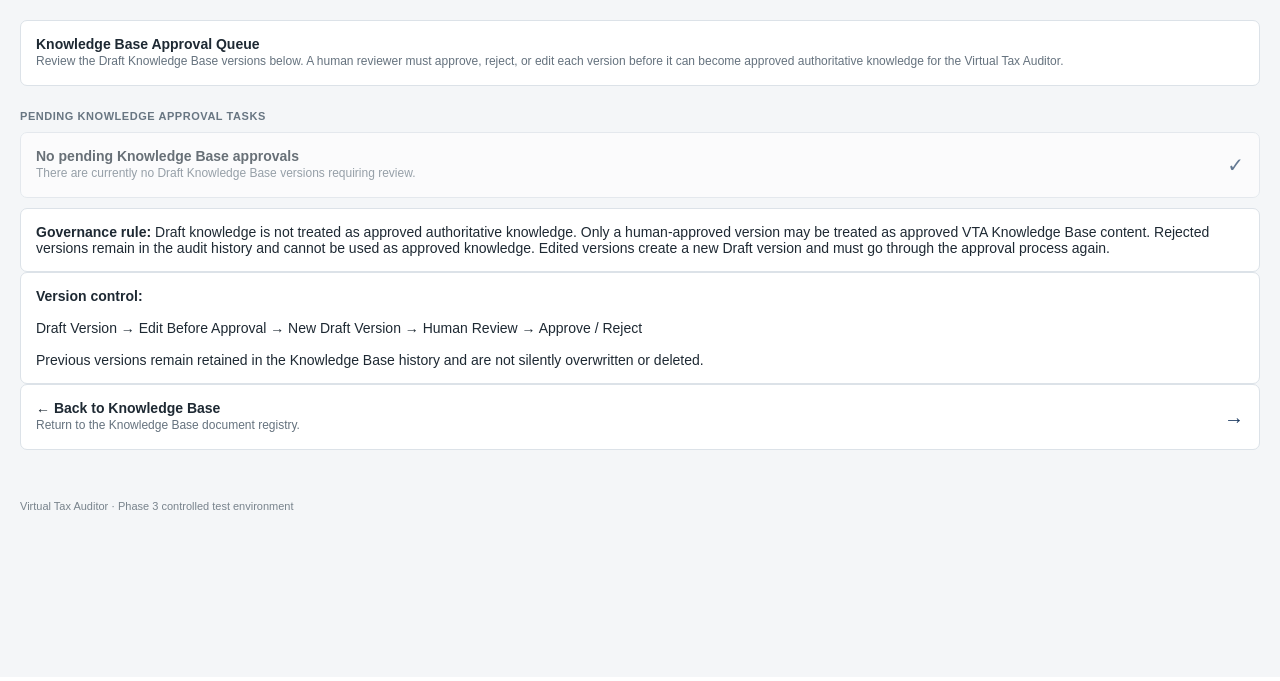
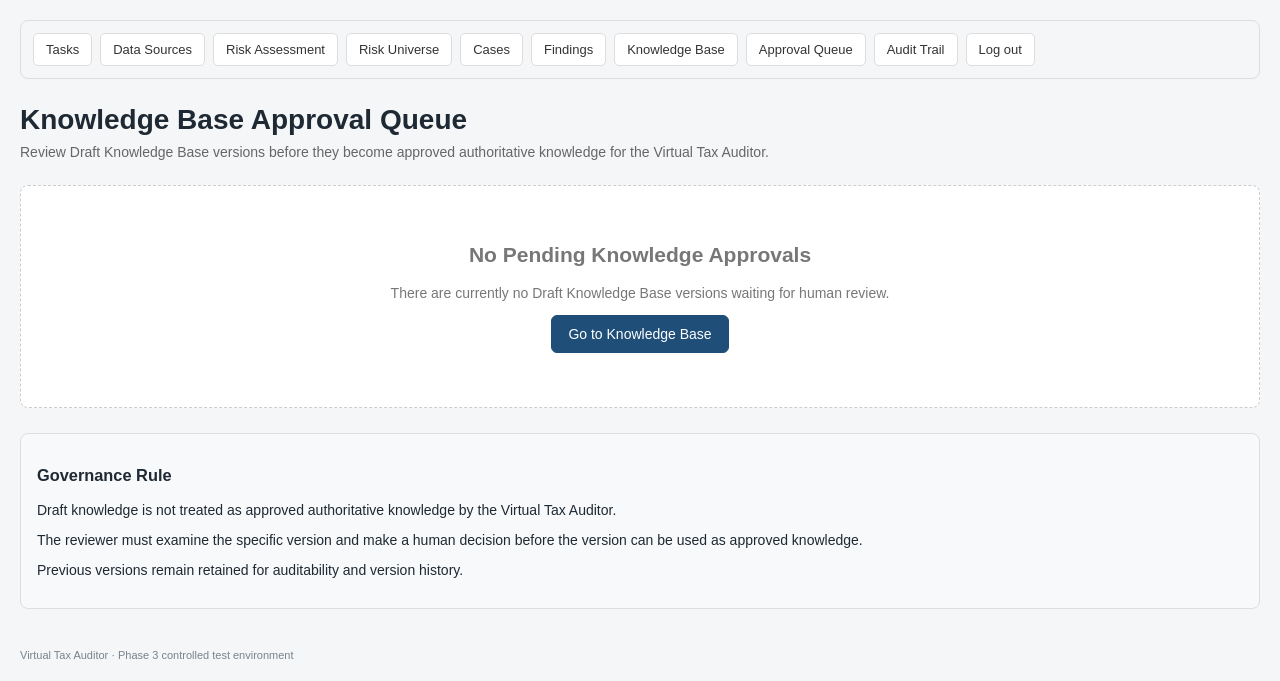
Before and after one commit to Jackug/virtual-tax-auditor-phase3, a Flask app: page /knowledge-base/approvals in a window 1280 px wide. Shown: the part 123-804 px from the top of the page. Before the commit the page ends 633 px from the top, so only its background shows below. Run offline with Flask 3, Linux system fonts and the light colour scheme; the visitor is signed in with stand-in values (Sample User, id 1); data that the repository does not hold is empty.

Commit message:
Update knowledge_approval_queue.html

```diff
--- a/templates/knowledge_approval_queue.html
+++ b/templates/knowledge_approval_queue.html
@@ -2,370 +2,492 @@
 
 {% block content %}
 
-<div class="notice">
-  <b>Knowledge Base Approval Queue</b>
+<style>
+    .approval-header {
+        display: flex;
+        justify-content: space-between;
+        align-items: flex-start;
+        gap: 20px;
+        margin-bottom: 25px;
+        flex-wrap: wrap;
+    }
 
-  <div class="muted">
-    Review the Draft Knowledge Base versions below. A human reviewer must
-    approve, reject, or edit each version before it can become approved
-    authoritative knowledge for the Virtual Tax Auditor.
-  </div>
+    .approval-header h1 {
+        margin: 0 0 8px 0;
+    }
+
+    .approval-header p {
+        margin: 0;
+        color: #666;
+    }
+
+    .approval-nav {
+        display: flex;
+        flex-wrap: wrap;
+        gap: 8px;
+        margin-bottom: 25px;
+        padding: 12px;
+        background: #f5f6f8;
+        border: 1px solid #ddd;
+        border-radius: 8px;
+    }
+
+    .approval-nav a {
+        text-decoration: none;
+        padding: 8px 12px;
+        border-radius: 5px;
+        color: #333;
+        background: white;
+        border: 1px solid #ddd;
+        font-size: 13px;
+    }
+
+    .approval-card {
+        background: white;
+        border: 1px solid #ddd;
+        border-left: 6px solid #c58a00;
+        border-radius: 8px;
+        padding: 22px;
+        margin-bottom: 20px;
+    }
+
+    .approval-card h2 {
+        margin-top: 0;
+    }
+
+    .approval-grid {
+        display: grid;
+        grid-template-columns: repeat(2, minmax(250px, 1fr));
+        gap: 12px 25px;
+    }
+
+    .approval-field {
+        padding: 7px 0;
+    }
+
+    .approval-field strong {
+        display: inline-block;
+        min-width: 150px;
+    }
+
+    .approval-actions {
+        display: flex;
+        gap: 10px;
+        flex-wrap: wrap;
+        margin-top: 20px;
+        padding-top: 18px;
+        border-top: 1px solid #ddd;
+    }
+
+    .approval-btn {
+        display: inline-block;
+        padding: 10px 16px;
+        border-radius: 6px;
+        text-decoration: none;
+        border: 1px solid #ccc;
+        background: white;
+        color: #222;
+        cursor: pointer;
+    }
+
+    .approval-btn-primary {
+        background: #1f4e79;
+        color: white;
+        border-color: #1f4e79;
+    }
+
+    .approval-btn-success {
+        background: #217346;
+        color: white;
+        border-color: #217346;
+    }
+
+    .approval-empty {
+        padding: 40px;
+        text-align: center;
+        border: 1px dashed #ccc;
+        border-radius: 8px;
+        color: #777;
+        background: white;
+    }
+
+    .approval-notice {
+        margin-top: 25px;
+        padding: 16px;
+        background: #f8f9fa;
+        border: 1px solid #ddd;
+        border-radius: 8px;
+    }
+
+    .muted {
+        color: #777;
+        font-size: 13px;
+    }
+
+    .status-draft {
+        display: inline-block;
+        padding: 4px 9px;
+        border-radius: 20px;
+        background: #fff3cd;
+        color: #856404;
+        font-size: 12px;
+        font-weight: 600;
+    }
+
+    @media (max-width: 800px) {
+        .approval-grid {
+            grid-template-columns: 1fr;
+        }
+
+        .approval-field strong {
+            display: block;
+            margin-bottom: 3px;
+        }
+    }
+</style>
+
+
+<!-- =========================================================
+     NAVIGATION
+     ========================================================= -->
+
+<div class="approval-nav">
+
+    <a href="{{ url_for('tasks') }}">
+        Tasks
+    </a>
+
+    <a href="{{ url_for('data_sources') }}">
+        Data Sources
+    </a>
+
+    <a href="{{ url_for('risk_assessment') }}">
+        Risk Assessment
+    </a>
+
+    <a href="{{ url_for('risk_universe') }}">
+        Risk Universe
+    </a>
+
+    <a href="{{ url_for('cases') }}">
+        Cases
+    </a>
+
+    <a href="{{ url_for('findings_queue') }}">
+        Findings
+    </a>
+
+    <a href="{{ url_for('knowledge_base') }}">
+        Knowledge Base
+    </a>
+
+    <a href="{{ url_for('knowledge_approval_queue') }}">
+        Approval Queue
+    </a>
+
+    <a href="{{ url_for('audit_log') }}">
+        Audit Trail
+    </a>
+
+    <a href="{{ url_for('logout') }}">
+        Log out
+    </a>
+
 </div>
 
 
-<h3 class="section-title">Pending Knowledge Approval Tasks</h3>
+<!-- =========================================================
+     HEADER
+     ========================================================= -->
 
+<div class="approval-header">
+
+    <div>
+
+        <h1>
+            Knowledge Base Approval Queue
+        </h1>
+
+        <p>
+            Review Draft Knowledge Base versions before they become
+            approved authoritative knowledge for the Virtual Tax Auditor.
+        </p>
+
+    </div>
+
+</div>
+
+
+<!-- =========================================================
+     PENDING APPROVALS
+     ========================================================= -->
 
 {% if pending %}
 
     {% for item in pending %}
 
-  <div class="card"
-       style="margin-bottom:20px; border-left:6px solid #c0392b;">
+    <div class="approval-card">
 
-    <div>
-
-      <h3 style="margin-top:0;">
+        <h2>
             {{ item['title'] }}
-      </h3>
+        </h2>
 
 
-      <div class="muted" style="margin-bottom:15px;">
+        <div class="muted" style="margin-bottom:18px;">
 
-        <b>Reference:</b>
-        {{ item['document_ref'] }}
+            Reference:
+            <strong>{{ item['document_ref'] }}</strong>
 
             &nbsp; | &nbsp;
 
-        <b>Version:</b>
-        v{{ item['version_number'] }}
+            Version:
+            <strong>v{{ item['version_number'] }}</strong>
 
             &nbsp; | &nbsp;
 
-        <b>Status:</b>
+            Status:
+            <span class="status-draft">
                 {{ item['version_status'] }}
+            </span>
 
         </div>
 
 
+        <div class="approval-grid">
+
+            <div class="approval-field">
+
+                <strong>
+                    Knowledge Category:
+                </strong>
+
+                {{ item['category'] }}
+
+            </div>
+
+
+            <div class="approval-field">
+
+                <strong>
+                    Document Type:
+                </strong>
+
+                {{ item['document_type'] }}
+
+            </div>
+
+
+            <div class="approval-field">
+
+                <strong>
+                    Tax Type:
+                </strong>
+
+                {{ item['tax_type'] or 'General' }}
+
+            </div>
+
+
+            <div class="approval-field">
+
+                <strong>
+                    Issuing Authority:
+                </strong>
+
+                {{ item['issuing_authority'] or 'Not specified' }}
+
+            </div>
+
+
+            <div class="approval-field">
+
+                <strong>
+                    Effective Date:
+                </strong>
+
+                {{ item['effective_date'] or 'Not specified' }}
+
+            </div>
+
+
+            <div class="approval-field">
+
+                <strong>
+                    Expiry Date:
+                </strong>
+
+                {{ item['expiry_date'] or 'Not specified' }}
+
+            </div>
+
+
+            <div class="approval-field">
+
+                <strong>
+                    Uploaded By:
+                </strong>
+
+                {{ item['uploaded_by'] }}
+
+            </div>
+
+
+            <div class="approval-field">
+
+                <strong>
+                    Uploaded At:
+                </strong>
+
+                {{ item['uploaded_at'] }}
+
+            </div>
+
+
+            <div class="approval-field">
+
+                <strong>
+                    Original File:
+                </strong>
+
+                {{ item['original_filename'] }}
+
+            </div>
+
+        </div>
+
+
+        {% if item['description'] %}
+
+        <div style="margin-top:18px;">
+
+            <strong>
+                Description
+            </strong>
+
             <p>
-        <b>Knowledge Category:</b>
-        {{ item['category'] }}
+                {{ item['description'] }}
             </p>
 
+        </div>
 
-      <p>
-        <b>Document Type:</b>
-        {{ item['document_type'] }}
-      </p>
-
-
-      <p>
-        <b>Tax Type:</b>
-        {{ item['tax_type'] or 'General' }}
-      </p>
-
-
-      <p>
-        <b>Issuing Authority / Source:</b>
-        {{ item['issuing_authority'] or 'Not specified' }}
-      </p>
-
-
-      <p>
-        <b>Effective Date:</b>
-        {{ item['effective_date'] or 'Not specified' }}
-      </p>
-
-
-      <p>
-        <b>Expiry / End Date:</b>
-        {{ item['expiry_date'] or 'Not specified' }}
-      </p>
-
-
-      <p>
-        <b>Description:</b>
-        {{ item['description'] or 'Not specified' }}
-      </p>
-
-
-      <p>
-        <b>Original File:</b>
-        {{ item['original_filename'] }}
-      </p>
-
-
-      <p>
-        <b>Uploaded By:</b>
-        {{ item['uploaded_by'] }}
-
-        &nbsp; | &nbsp;
-
-        <b>Uploaded At:</b>
-        {{ item['uploaded_at'] }}
-      </p>
+        {% endif %}
 
 
         {% if item['change_summary'] %}
 
+        <div style="margin-top:18px;">
+
+            <strong>
+                Change Summary
+            </strong>
+
             <p>
-        <b>Change Summary:</b>
                 {{ item['change_summary'] }}
             </p>
+
+        </div>
 
         {% endif %}
 
 
-      <p>
+        <!-- =================================================
+             REVIEW ACTIONS
+             ================================================= -->
 
-        <a href="{{ url_for(
+        <div class="approval-actions">
+
+            <a
+                class="approval-btn"
+                href="{{ url_for(
                     'knowledge_base_version_download',
                     document_id=item['id'],
                     version_number=item['version_number']
-        ) }}">
-          Download document for review
-        </a>
-
-        &nbsp; | &nbsp;
-
-        <a href="{{ url_for(
-            'knowledge_base_versions',
-            document_id=item['id']
-        ) }}">
-          View version history
-        </a>
-
-      </p>
-
-    </div>
-
-
-    <hr style="margin:20px 0;">
-
-
-    <form method="post"
-          action="{{ url_for(
-              'knowledge_base_review',
-              document_id=item['id']
-          ) }}">
-
-
-      <label for="comments_{{ item['id'] }}">
-
-        <b>
-          Reviewer Comments / Decision Rationale *
-        </b>
-
-      </label>
-
-
-      <textarea
-        id="comments_{{ item['id'] }}"
-        name="comments"
-        rows="5"
-        required
-        style="
-          width:100%;
-          box-sizing:border-box;
-          margin-top:8px;
-        "
-        placeholder="Enter the reason for approving or rejecting this Knowledge Base version."
-      ></textarea>
-
-
-      <div
-        style="
-          margin-top:15px;
-          display:flex;
-          gap:10px;
-          flex-wrap:wrap;
-          align-items:center;
-        "
+                ) }}"
             >
-
-
-        <!-- EDIT BEFORE APPROVAL -->
-
-        <a
-          href="{{ url_for(
-              'knowledge_base_edit',
-              document_id=item['id']
-          ) }}"
-          style="
-            display:inline-block;
-            padding:8px 14px;
-            text-decoration:none;
-            border:1px solid #777;
-            border-radius:4px;
-            background:#f4f4f4;
-            color:#111;
-          "
-        >
-          ✎ Edit Before Approval
+                Download Document
             </a>
 
 
-        <!-- APPROVE -->
-
-        <button
-          type="submit"
-          name="decision"
-          value="Approve"
-          onclick="
-            return confirm(
-              'Approve this Knowledge Base version?'
-            );
-          "
+            <a
+                class="approval-btn"
+                href="{{ url_for(
+                    'knowledge_base_versions',
+                    document_id=item['id']
+                ) }}"
             >
-          ✓ Approve Version
-        </button>
+                View Version History
+            </a>
 
 
-        <!-- REJECT -->
-
-        <button
-          type="submit"
-          name="decision"
-          value="Reject"
-          onclick="
-            return confirm(
-              'Reject this Knowledge Base version?'
-            );
-          "
+            <a
+                class="approval-btn approval-btn-primary"
+                href="{{ url_for(
+                    'knowledge_base_versions',
+                    document_id=item['id']
+                ) }}"
             >
-          ✕ Reject Version
-        </button>
-
+                Review Version →
+            </a>
 
         </div>
-
-
-    </form>
-
-
-    <div
-      class="muted"
-      style="
-        margin-top:15px;
-        padding:12px;
-        border-left:3px solid #777;
-      "
-    >
-
-      <b>Edit Before Approval:</b>
-
-      If the reviewer identifies an error, omission, outdated information,
-      incorrect metadata, or another amendment that should be made before
-      approval, select <b>Edit Before Approval</b>.
-
-      <br><br>
-
-      The original version will not be overwritten.
-
-      <br><br>
-
-      The amendment will be registered as a new Draft version and must go
-      through human approval again.
-
-    </div>
-
 
     </div>
 
     {% endfor %}
 
-
 {% else %}
 
+    <div class="approval-empty">
 
-  <div class="task" style="opacity:.65">
+        <h2>
+            No Pending Knowledge Approvals
+        </h2>
 
-    <div>
+        <p>
+            There are currently no Draft Knowledge Base versions
+            waiting for human review.
+        </p>
 
-      <b>
-        No pending Knowledge Base approvals
-      </b>
-
-      <div class="muted">
-        There are currently no Draft Knowledge Base versions requiring review.
-      </div>
+        <p>
+            <a
+                href="{{ url_for('knowledge_base') }}"
+                class="approval-btn approval-btn-primary"
+            >
+                Go to Knowledge Base
+            </a>
+        </p>
 
     </div>
-
-    <div class="arrow">
-      ✓
-    </div>
-
-  </div>
-
 
 {% endif %}
 
 
-<div class="notice">
+<!-- =========================================================
+     GOVERNANCE RULE
+     ========================================================= -->
 
-  <b>Governance rule:</b>
+<div class="approval-notice">
 
-  Draft knowledge is not treated as approved authoritative knowledge.
+    <h3>
+        Governance Rule
+    </h3>
 
-  Only a human-approved version may be treated as approved VTA Knowledge Base
-  content.
+    <p>
+        Draft knowledge is not treated as approved authoritative
+        knowledge by the Virtual Tax Auditor.
+    </p>
 
-  Rejected versions remain in the audit history and cannot be used as approved
-  knowledge.
+    <p>
+        The reviewer must examine the specific version and make
+        a human decision before the version can be used as
+        approved knowledge.
+    </p>
 
-  Edited versions create a new Draft version and must go through the approval
-  process again.
+    <p>
+        Previous versions remain retained for auditability and
+        version history.
+    </p>
 
 </div>
 
-
-<div class="notice">
-
-  <b>Version control:</b>
-
-  <br><br>
-
-  Draft Version
-  →
-  Edit Before Approval
-  →
-  New Draft Version
-  →
-  Human Review
-  →
-  Approve / Reject
-
-  <br><br>
-
-  Previous versions remain retained in the Knowledge Base history and are not
-  silently overwritten or deleted.
-
-</div>
-
-
-<a
-  class="task"
-  href="{{ url_for('knowledge_base') }}"
->
-
-  <div>
-
-    <b>
-      ← Back to Knowledge Base
-    </b>
-
-    <div class="muted">
-      Return to the Knowledge Base document registry.
-    </div>
-
-  </div>
-
-  <div class="arrow">
-    →
-  </div>
-
-</a>
-
 {% endblock %}
```
Lines whose indentation alone changed are shown as unchanged.
